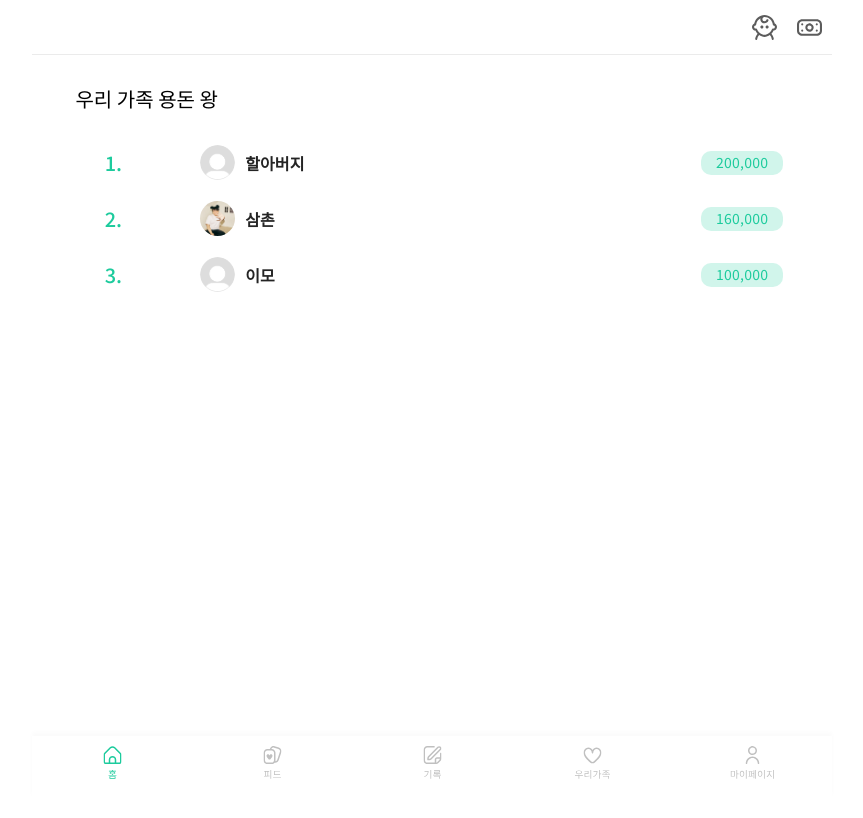
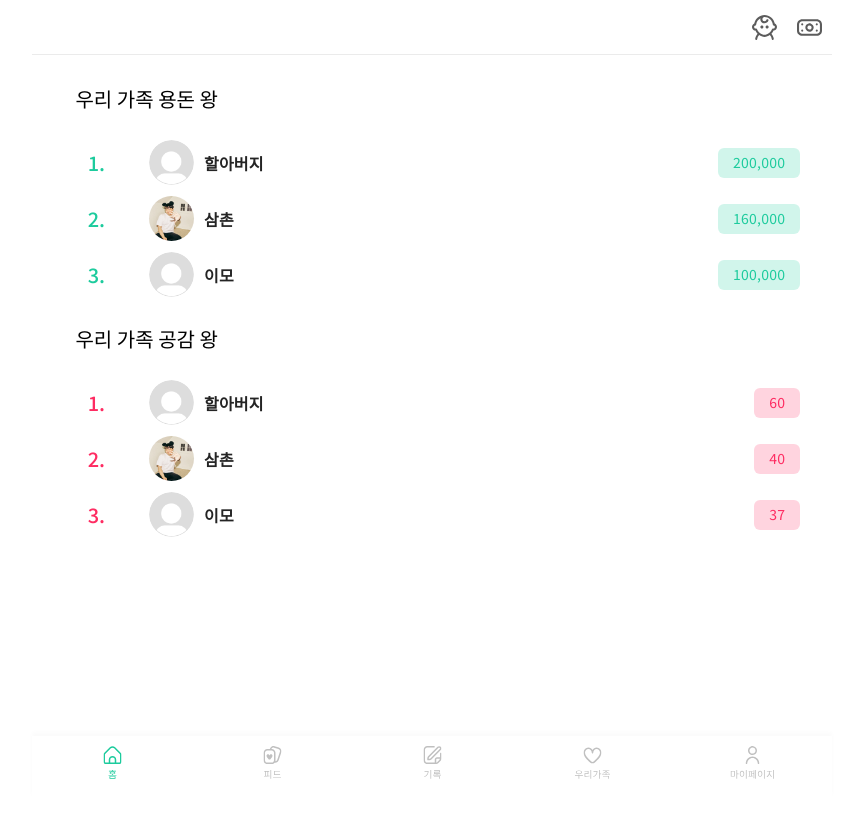
Before and after one commit to BUZZINGPolarBear/FRONT_ILogU, a React (Create React App) app: page /family in a window 1280 px wide. Shown: the top 818 px of the page, without its empty margins (208-1071 px from the left). Built offline with nearby package versions, Linux system fonts and the light colour scheme; a web font is replaced by a local one.

Commit message:
add: 용돈왕 공감왕 조정 완료

```diff
--- a/src/APP/Family/Family.main.jsx
+++ b/src/APP/Family/Family.main.jsx
@@ -13,12 +13,50 @@ function FamilyMainScreen() {
 					<FamilyS.MainWrapperTitle>우리 가족 용돈 왕</FamilyS.MainWrapperTitle>
 					<FamilyS.MainRankWrapper>
 						<FamilyS.RankArea>
+							<FamilyS.RankNum type="money">1.</FamilyS.RankNum>
+							<FamilyS.RankTitle>
+								<FamilyS.RankProfilePic url="null"></FamilyS.RankProfilePic>
+								할아버지
+							</FamilyS.RankTitle>
+							<FamilyS.RankContentArea>
+								<FamilyS.RankContent type="money">200,000</FamilyS.RankContent>
+							</FamilyS.RankContentArea>
+						</FamilyS.RankArea>
+						<FamilyS.RankArea>
+							<FamilyS.RankNum type="money">2.</FamilyS.RankNum>
+							<FamilyS.RankTitle>
+								<FamilyS.RankProfilePic url="/Feed/userPic.jpg"></FamilyS.RankProfilePic>
+								삼촌
+							</FamilyS.RankTitle>
+							<FamilyS.RankContentArea>
+								<FamilyS.RankContent type="money">160,000</FamilyS.RankContent>
+							</FamilyS.RankContentArea>
+						</FamilyS.RankArea>
+						<FamilyS.RankArea>
+							<FamilyS.RankNum type="money">3.</FamilyS.RankNum>
+							<FamilyS.RankTitle>
+								<FamilyS.RankProfilePic url="null"></FamilyS.RankProfilePic>
+								이모
+							</FamilyS.RankTitle>
+							<FamilyS.RankContentArea>
+								<FamilyS.RankContent type="money">100,000</FamilyS.RankContent>
+							</FamilyS.RankContentArea>
+						</FamilyS.RankArea>
+					</FamilyS.MainRankWrapper>
+				</FamilyS.RankWrapper>
+
+				<FamilyS.RankWrapper>
+					<FamilyS.MainWrapperTitle>우리 가족 공감 왕</FamilyS.MainWrapperTitle>
+					<FamilyS.MainRankWrapper>
+						<FamilyS.RankArea>
 							<FamilyS.RankNum>1.</FamilyS.RankNum>
 							<FamilyS.RankTitle>
 								<FamilyS.RankProfilePic url="null"></FamilyS.RankProfilePic>
 								할아버지
 							</FamilyS.RankTitle>
-							<FamilyS.RankContent>200,000</FamilyS.RankContent>
+							<FamilyS.RankContentArea>
+								<FamilyS.RankContent type="like">60</FamilyS.RankContent>
+							</FamilyS.RankContentArea>
 						</FamilyS.RankArea>
 						<FamilyS.RankArea>
 							<FamilyS.RankNum>2.</FamilyS.RankNum>
@@ -26,15 +64,19 @@ function FamilyMainScreen() {
 								<FamilyS.RankProfilePic url="/Feed/userPic.jpg"></FamilyS.RankProfilePic>
 								삼촌
 							</FamilyS.RankTitle>
-							<FamilyS.RankContent>160,000</FamilyS.RankContent>
+							<FamilyS.RankContentArea>
+								<FamilyS.RankContent type="like">40</FamilyS.RankContent>
+							</FamilyS.RankContentArea>
 						</FamilyS.RankArea>
 						<FamilyS.RankArea>
-							<FamilyS.RankNum url="null">3.</FamilyS.RankNum>
+							<FamilyS.RankNum type="like">3.</FamilyS.RankNum>
 							<FamilyS.RankTitle>
 								<FamilyS.RankProfilePic url="null"></FamilyS.RankProfilePic>
 								이모
 							</FamilyS.RankTitle>
-							<FamilyS.RankContent>100,000</FamilyS.RankContent>
+							<FamilyS.RankContentArea>
+								<FamilyS.RankContent type="like">37</FamilyS.RankContent>
+							</FamilyS.RankContentArea>
 						</FamilyS.RankArea>
 					</FamilyS.MainRankWrapper>
 				</FamilyS.RankWrapper>
--- a/src/APP/Family/Styles/Family.main.styles.js
+++ b/src/APP/Family/Styles/Family.main.styles.js
@@ -82,7 +82,7 @@ export const MainRankWrapper = styled.div`
 export const RankArea = styled.div`
 	position: relative;
 	width: 100%;
-	height: 30%;
+	height: 31%;
 	min-height: 55px;
 
 	display: flex;
@@ -101,7 +101,8 @@ export const RankNum = styled.span`
 	align-items: center;
 	justify-content: flex-start;
 
-	color: ${tokens.colors.green_500};
+	color: ${(props) =>
+		props.type == 'money' ? tokens.colors.green_500 : tokens.colors.red_500};
 	${tokens.typography.headline_6};
 
 	// background-color: antiquewhite;
@@ -123,26 +124,36 @@ export const RankTitle = styled.span`
 	// background-color: antiquewhite;
 `;
 
+export const RankContentArea = styled.div`
+	width: 25%;
+	height: 100%;
+	display: flex;
+	align-items: center;
+	justify-content: flex-end;
+`;
+
 export const RankContent = styled.span`
 	width: fit-content;
 	height: ${tokens.typography.subtitle_1_SB.fontSize};
 
-	padding: 12px 15px;
-	border-radius: 10px;
+	padding: 15px 15px;
+	border-radius: 6px;
 
-	background-color: #1dcb9d33;
+	background-color: ${(props) =>
+		props.type == 'money' ? '#1dcb9d33' : '#FE2C6233'};
 
 	display: flex;
 	align-items: center;
 	justify-content: center;
 
-	color: ${tokens.colors.green_500};
+	color: ${(props) =>
+		props.type == 'money' ? tokens.colors.green_500 : tokens.colors.red_500};
 	${tokens.typography.body_2};
 `;
 
 export const RankProfilePic = styled.div`
-	width: 35px;
-	height: 35px;
+	width: 45px;
+	height: 45px;
 	margin-right: 10px;
 	border-radius: 50%;
 
```
